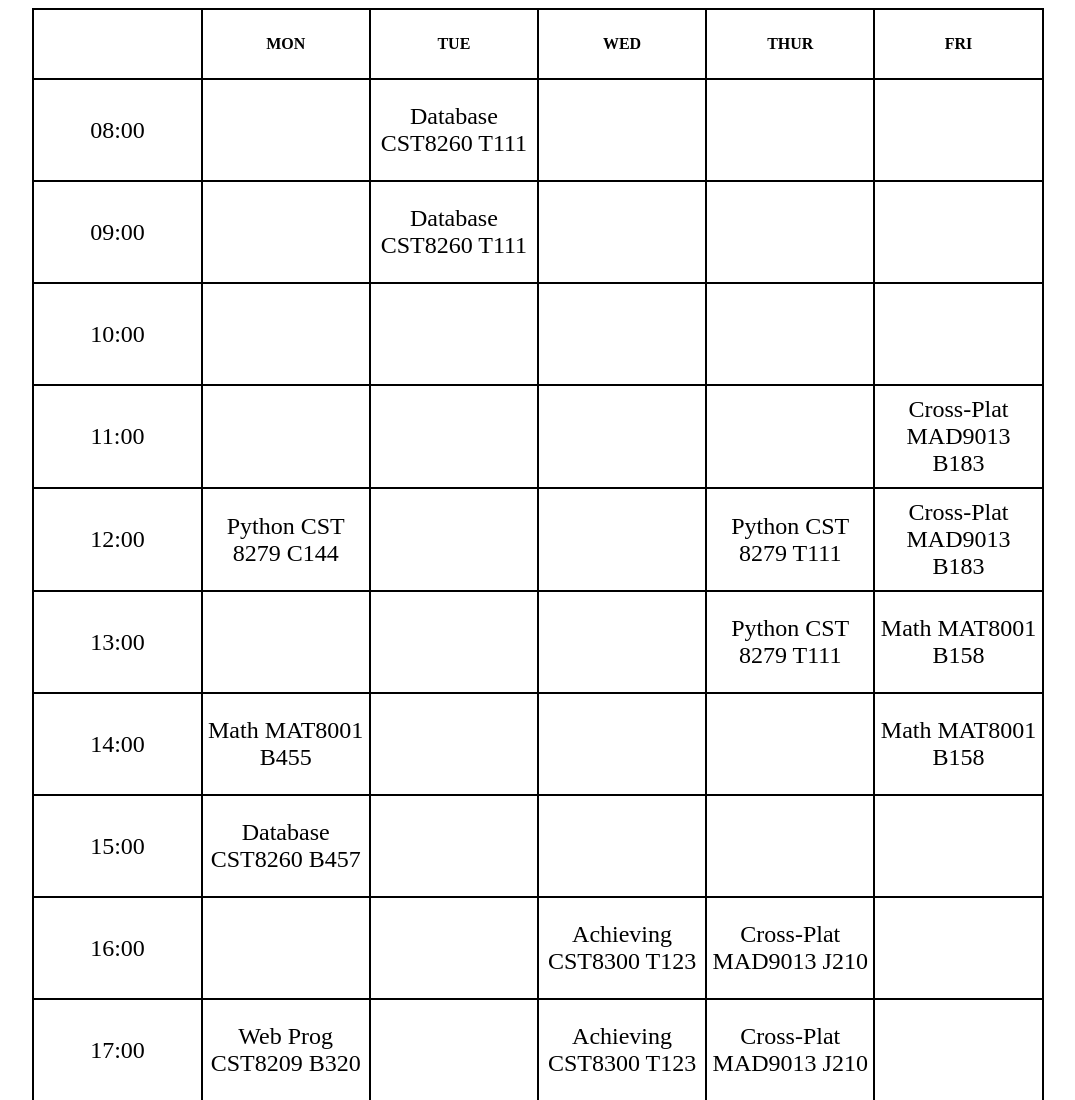
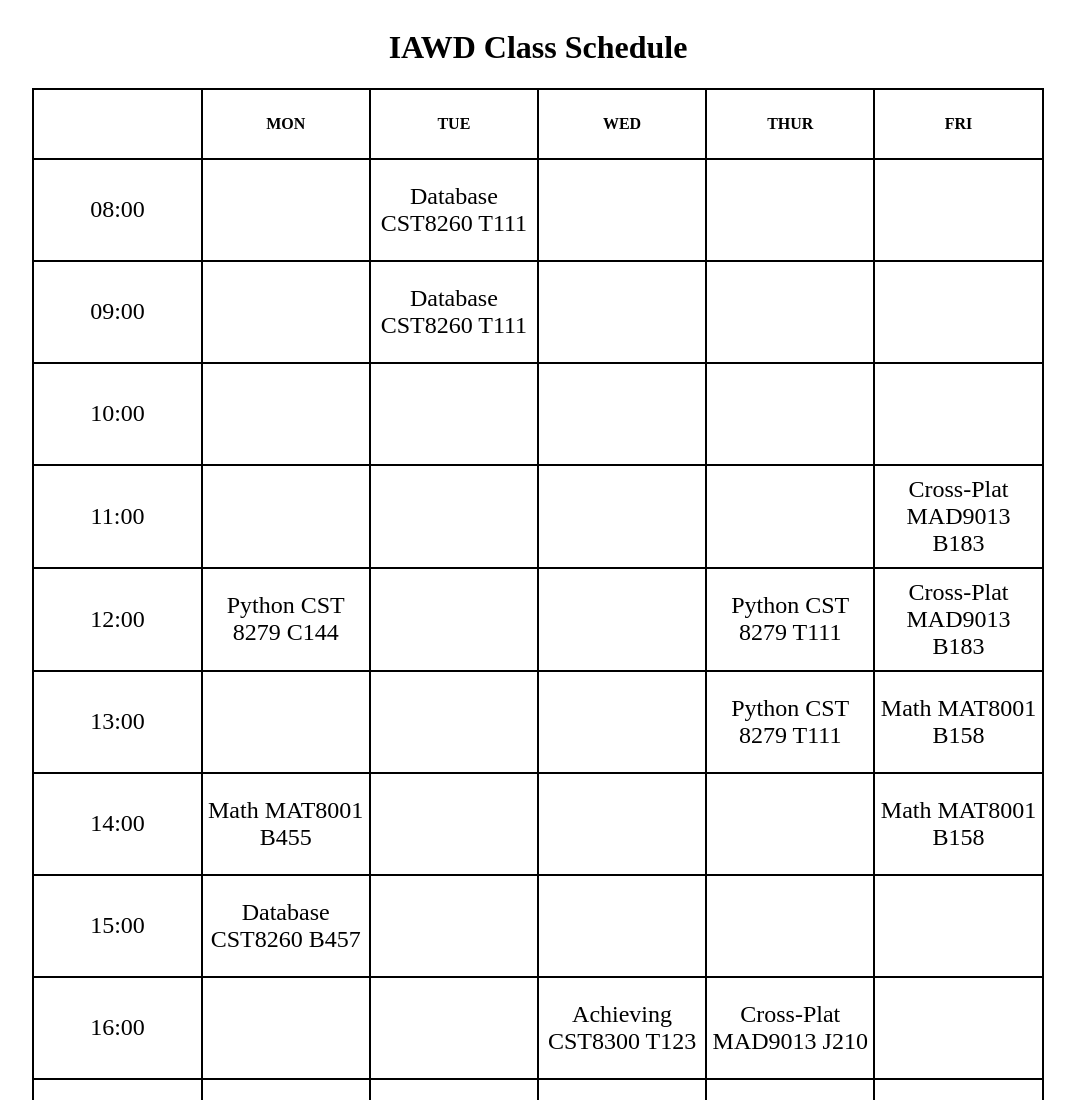
Before and after one commit to szet0018/zebra-table, a plain HTML site: page index.html in a window 1280 px wide. Shown: the top 1100 px of the page, without its empty margins (102-1177 px from the left). Drawn offline with Linux system fonts and the light colour scheme.

Commit message:
added caption

```diff
--- a/index.html
+++ b/index.html
@@ -8,6 +8,7 @@
 </head>
 <body>
 <table>
+ <caption><h1>IAWD Class Schedule</h1></caption>
   <tr>
     <th></th>
     <th>MON</th>
```
